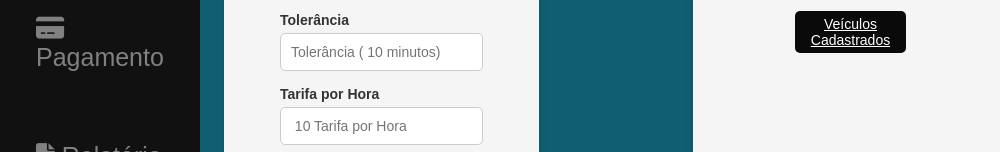
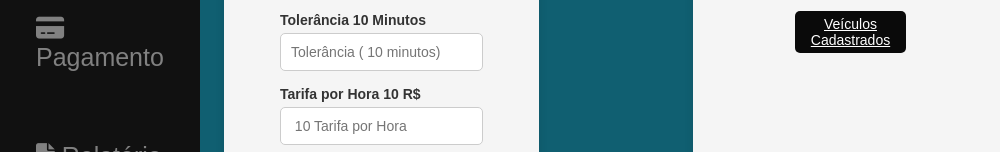
Before and after one commit to diegodonascimentoconfessor/sistema-estacionamento, an Electron app: page app/index.html in a window 1000 px wide. Shown: the part 425-577 px from the top of the page. Drawn offline with Linux system fonts and the light colour scheme.

Commit message:
implementando melhorias

```diff
--- a/app/index.html
+++ b/app/index.html
@@ -44,11 +44,11 @@
         <input id="entrada" type="datetime-local" placeholder="Entrada">
       </div>
       <div class="input-group">
-        <label class="label" for="tolerancia">Tolerância</label>
+        <label class="label" for="tolerancia">Tolerância 10 Minutos </label>
         <input id="tolerancia" type="text" placeholder="Tolerância ( 10 minutos)" >
       </div>
       <div class="input-group">
-        <label class="label" for="tarifa">Tarifa por Hora</label >
+        <label class="label" for="tarifa">Tarifa por Hora 10 R$</label >
         <input id="tarifa" type="text" placeholder=" 10 Tarifa por Hora"  >
       </div>
       <button id="addVehicleBtn" class="button">Adicionar Veículo</button>
```
